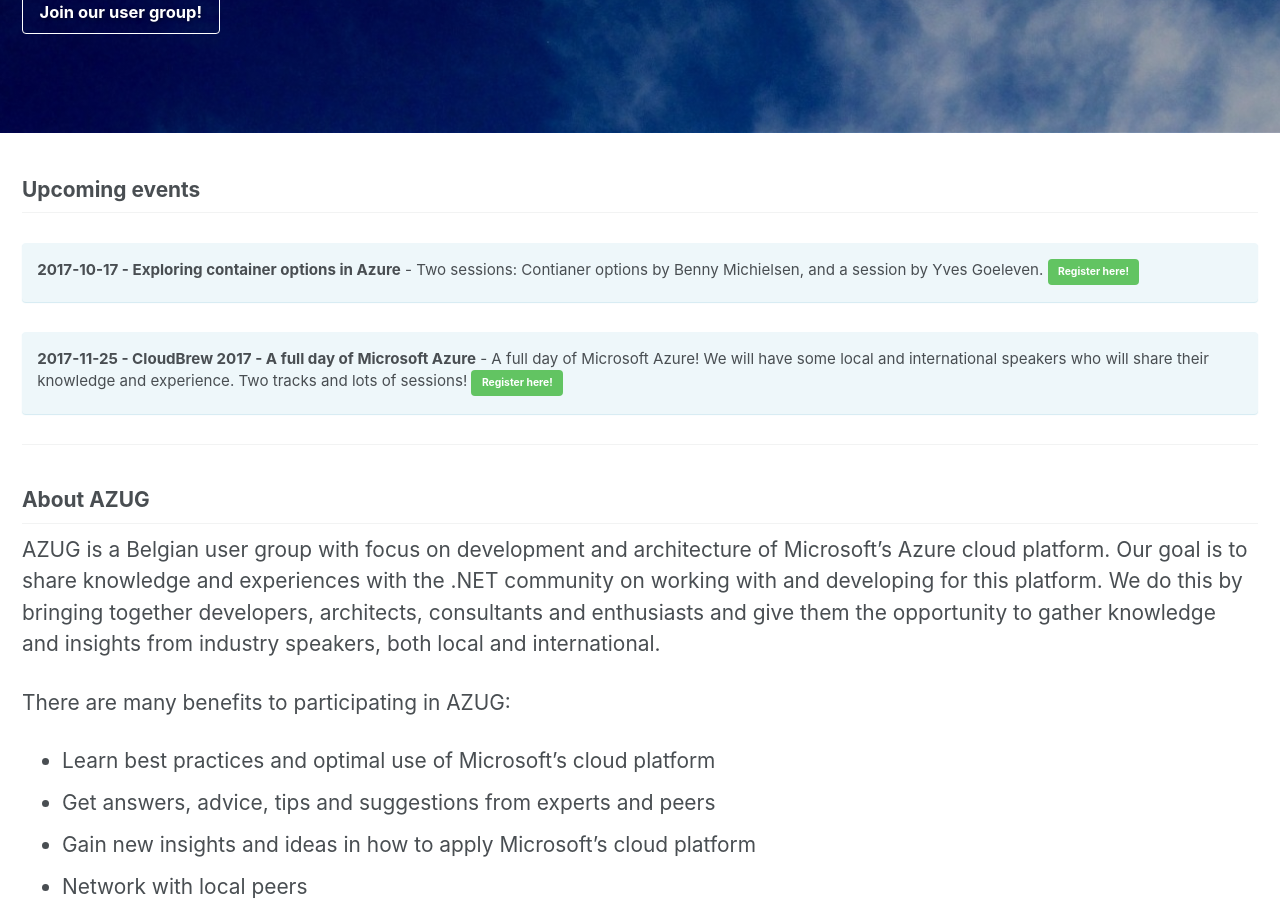
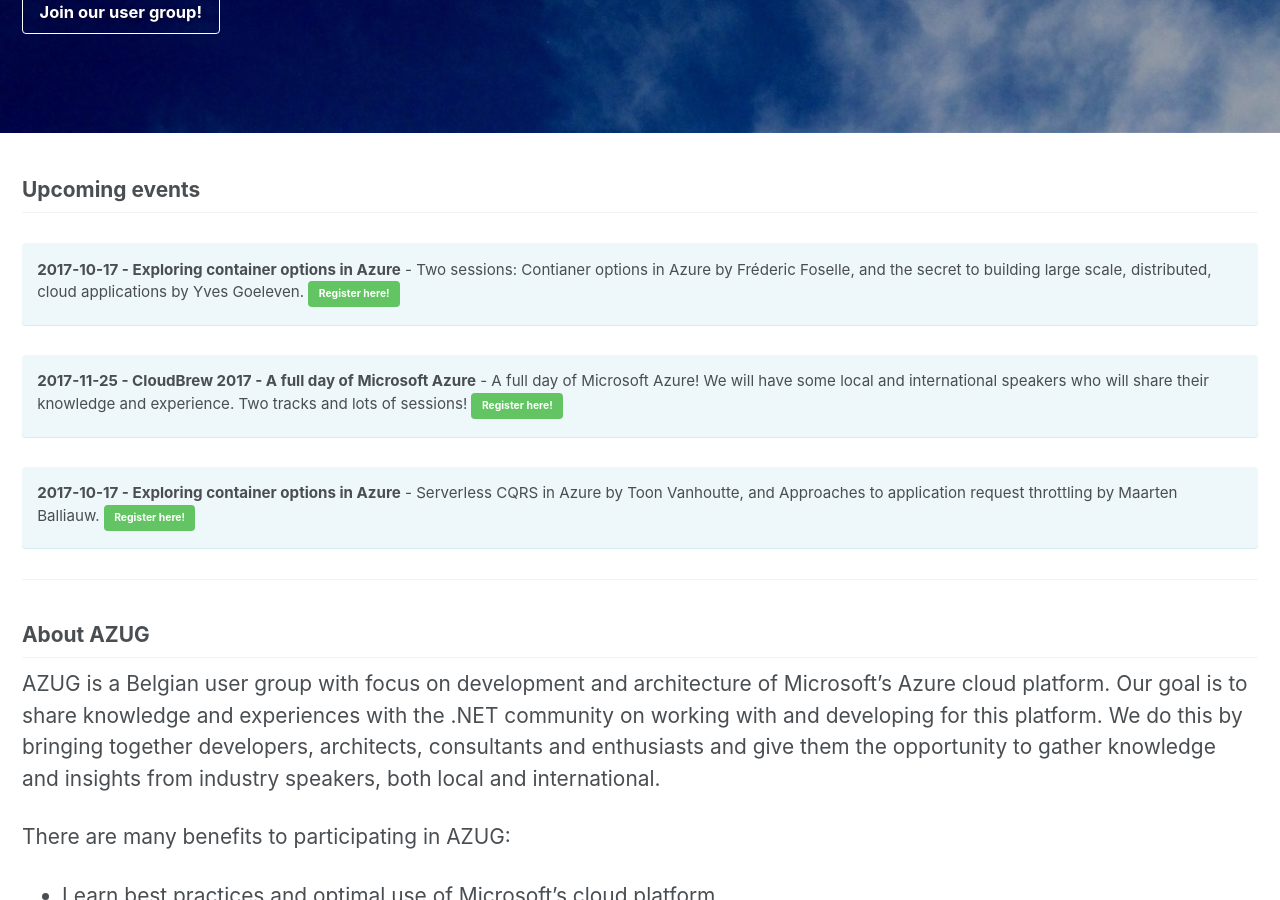
Before and after one commit to AzugBe/azugbe.github.io, a Jekyll site: the page built from index.md, in a window 1280 px wide and 900 px high, scrolled down 426 px. Built offline with Jekyll 4.4.1, drawn with Linux system fonts in a browser that asks for light colours.

Commit message:
Update homepage with new events

```diff
--- a/index.md
+++ b/index.md
@@ -13,10 +13,13 @@ excerpt: "The Belgium Azure User Group focuses on knowledge sharing and networki
 ---
 
 ## Upcoming events
-**2017-10-17 - Exploring container options in Azure** - Two sessions: Contianer options by Benny Michielsen, and a session by Yves Goeleven. [Register here!](/events/2017/10/17/exploring-container-options-in-azure){: .btn .btn--success}
+**2017-10-17 - Exploring container options in Azure** - Two sessions: Contianer options in Azure by Fréderic Foselle, and the secret to building large scale, distributed, cloud applications by Yves Goeleven. [Register here!](/events/2017/10/17/exploring-container-options-in-azure){: .btn .btn--success}
 {: .notice--info}
 
 **2017-11-25 - CloudBrew 2017 - A full day of Microsoft Azure** - A full day of Microsoft Azure! We will have some local and international speakers who will share their knowledge and experience. Two tracks and lots of sessions! [Register here!](/events/2017-11-25---cloudbrew-2017---a-full-day-of-microsoft-azure){: .btn .btn--success}
+{: .notice--info}
+
+**2017-10-17 - Exploring container options in Azure** - Serverless CQRS in Azure by Toon Vanhoutte, and Approaches to application request throttling by Maarten Balliauw. [Register here!](/events/2017/10/17/exploring-container-options-in-azure){: .btn .btn--success}
 {: .notice--info}
 
 <hr />
```
